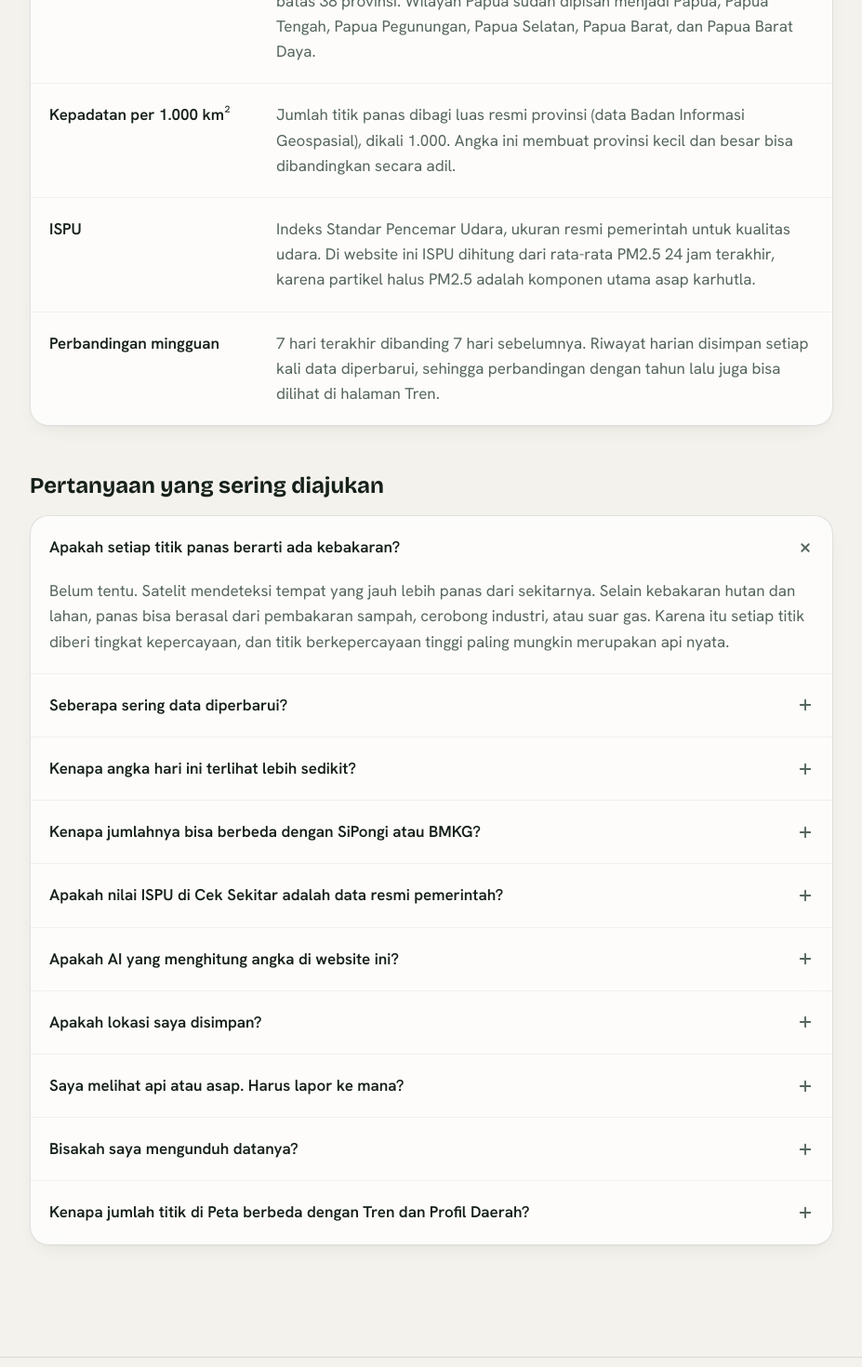
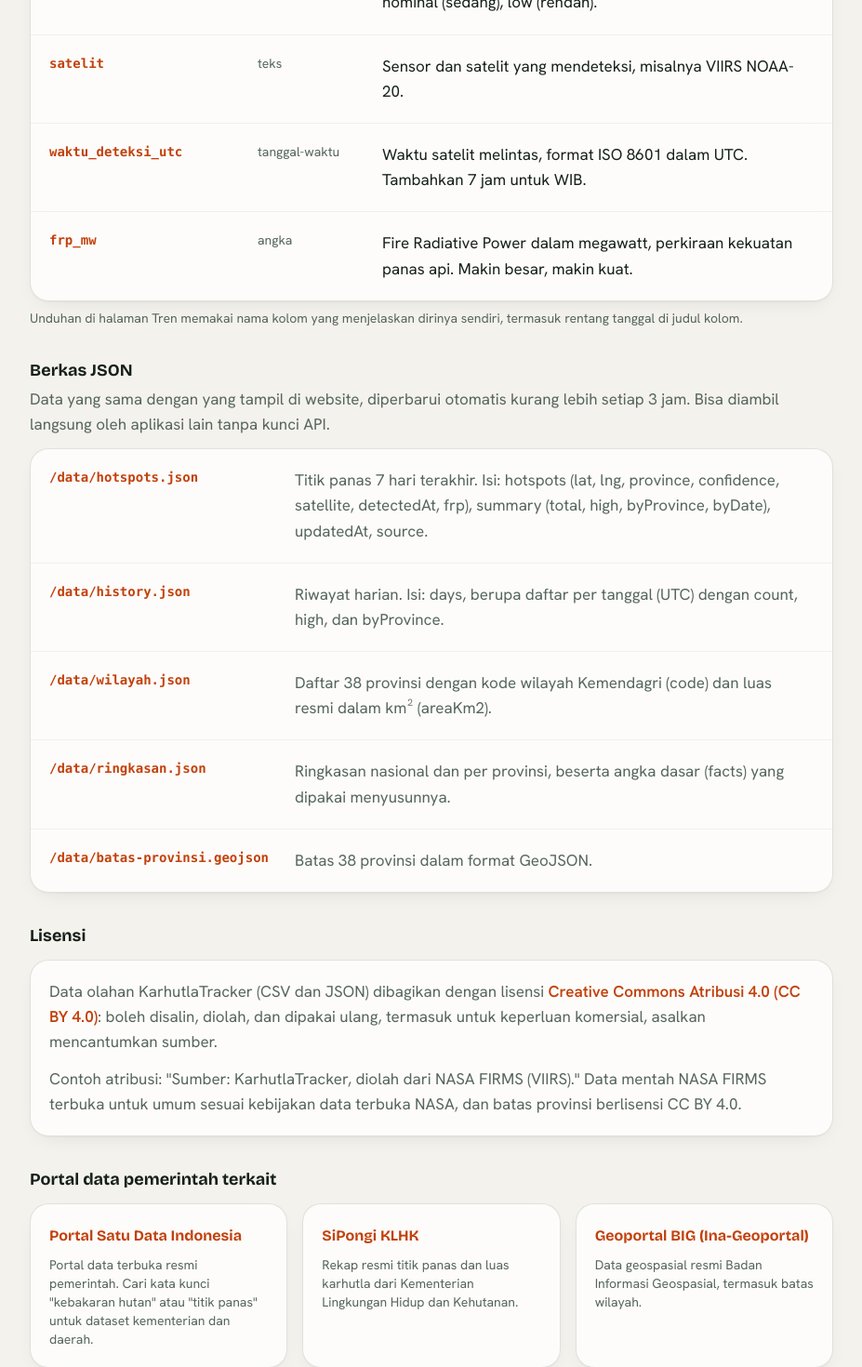
Before and after one commit to IsmailYanuar/karhutla-ops, a Vue app in the folder frontend/: page /tentang-data in a window 1280 px wide. Shown: the part 1620-3090 px from the top of the page at 93% size, without its empty margins (176-1103 px from the left). Built offline with nearby package versions, Linux system fonts and the light colour scheme.

Commit message:
Tentang Data: kamus data CSV, daftar berkas JSON, lisensi CC BY 4.0, tautan portal data pemerintah

```diff
--- a/frontend/src/pages/About.vue
+++ b/frontend/src/pages/About.vue
@@ -28,10 +28,34 @@ const faqs = [
   { q: 'Apakah AI yang menghitung angka di website ini?', a: 'Tidak. Semua angka dihitung oleh sistem dari data satelit dan luas resmi provinsi. AI (Google Gemini) hanya menyusun kalimat ringkasan dari angka yang sudah jadi. Jika AI gagal, ringkasan disusun otomatis dengan templat.' },
   { q: 'Apakah lokasi saya disimpan?', a: 'Tidak. KarhutlaTracker tidak menyimpan lokasi Anda. Koordinat hanya dikirim ke Open-Meteo untuk mengambil kualitas udara dan ke OpenStreetMap untuk mencari nama tempat.' },
   { q: 'Saya melihat api atau asap. Harus lapor ke mana?', a: 'Utamakan keselamatan dan jauhi api. Hubungi 112 (darurat) atau 113 (pemadam kebakaran). Untuk aduan ke pemerintah, gunakan SP4N-LAPOR!. Panduan lengkapnya ada di halaman Siaga Asap.' },
-  { q: 'Bisakah saya mengunduh datanya?', a: 'Bisa. Halaman Peta menyediakan unduhan CSV titik panas sesuai filter provinsi dan tingkat kepercayaan, dan halaman Tren menyediakan unduhan data harian serta tabel 38 provinsi.' },
+  { q: 'Bisakah saya mengunduh datanya?', a: 'Bisa. Halaman Peta menyediakan unduhan CSV titik panas sesuai filter provinsi dan tingkat kepercayaan, dan halaman Tren menyediakan unduhan data harian serta tabel 38 provinsi. Penjelasan kolom, berkas JSON, dan lisensinya ada di bagian Data terbuka di halaman ini.' },
   { q: 'Kenapa jumlah titik di Peta berbeda dengan Tren dan Profil Daerah?', a: 'Peta menampilkan deteksi langsung 7 hari terakhir sampai saat ini, termasuk hari ini yang datanya belum lengkap. Tren dan Profil Daerah memakai 7 hari yang sudah lengkap (sampai kemarin lusa) supaya perbandingan antarminggu adil. Karena rentangnya berbeda, angkanya bisa selisih sedikit.' },
 ]
 const openFaq = ref(0)
+
+const columns = [
+  { col: 'latitude', type: 'angka', text: 'Lintang titik panas, derajat desimal (WGS84).' },
+  { col: 'longitude', type: 'angka', text: 'Bujur titik panas, derajat desimal (WGS84).' },
+  { col: 'provinsi', type: 'teks', text: 'Nama provinsi hasil pencocokan koordinat dengan batas 38 provinsi.' },
+  { col: 'kepercayaan', type: 'teks', text: 'Tingkat kepercayaan deteksi dari NASA FIRMS: high (tinggi), nominal (sedang), low (rendah).' },
+  { col: 'satelit', type: 'teks', text: 'Sensor dan satelit yang mendeteksi, misalnya VIIRS NOAA-20.' },
+  { col: 'waktu_deteksi_utc', type: 'tanggal-waktu', text: 'Waktu satelit melintas, format ISO 8601 dalam UTC. Tambahkan 7 jam untuk WIB.' },
+  { col: 'frp_mw', type: 'angka', text: 'Fire Radiative Power dalam megawatt, perkiraan kekuatan panas api. Makin besar, makin kuat.' },
+]
+
+const files = [
+  { path: '/data/hotspots.json', text: 'Titik panas 7 hari terakhir. Isi: hotspots (lat, lng, province, confidence, satellite, detectedAt, frp), summary (total, high, byProvince, byDate), updatedAt, source.' },
+  { path: '/data/history.json', text: 'Riwayat harian. Isi: days, berupa daftar per tanggal (UTC) dengan count, high, dan byProvince.' },
+  { path: '/data/wilayah.json', text: 'Daftar 38 provinsi dengan kode wilayah Kemendagri (code) dan luas resmi dalam km² (areaKm2).' },
+  { path: '/data/ringkasan.json', text: 'Ringkasan nasional dan per provinsi, beserta angka dasar (facts) yang dipakai menyusunnya.' },
+  { path: '/data/batas-provinsi.geojson', text: 'Batas 38 provinsi dalam format GeoJSON.' },
+]
+
+const portals = [
+  { name: 'Portal Satu Data Indonesia', url: 'https://data.go.id/', text: 'Portal data terbuka resmi pemerintah. Cari kata kunci "kebakaran hutan" atau "titik panas" untuk dataset kementerian dan daerah.' },
+  { name: 'SiPongi KLHK', url: 'https://sipongi.menlhk.go.id/', text: 'Rekap resmi titik panas dan luas karhutla dari Kementerian Lingkungan Hidup dan Kehutanan.' },
+  { name: 'Geoportal BIG (Ina-Geoportal)', url: 'https://tanahair.indonesia.go.id/', text: 'Data geospasial resmi Badan Informasi Geospasial, termasuk batas wilayah.' },
+]
 </script>
 
 <template>
@@ -44,6 +68,42 @@ const openFaq = ref(0)
       <li v-for="s in sources" :key="s.name" class="glass p-5">
         <a :href="s.url" target="_blank" rel="noopener" class="font-display text-lg font-bold text-flare hover:underline">{{ s.name }}</a>
         <p class="mt-2 text-mist">{{ s.text }}</p>
+      </li>
+    </ul>
+
+    <h2 id="data-terbuka" class="mt-12 scroll-mt-24 font-display text-2xl font-bold">Data terbuka: kamus, berkas, dan lisensi</h2>
+    <p class="mt-2 text-mist">Semua data olahan KarhutlaTracker boleh diunduh dan dipakai ulang.</p>
+
+    <h3 class="mt-6 font-display text-lg font-bold">Kamus data unduhan CSV titik panas</h3>
+    <dl class="glass mt-3 divide-y divide-veil/5">
+      <div v-for="c in columns" :key="c.col" class="grid gap-1 p-5 md:grid-cols-[200px_110px_1fr] md:gap-6">
+        <dt class="font-mono text-sm font-semibold text-flare">{{ c.col }}</dt>
+        <dd class="text-sm text-mist">{{ c.type }}</dd>
+        <dd>{{ c.text }}</dd>
+      </div>
+    </dl>
+    <p class="mt-2 text-sm text-mist">Unduhan di halaman Tren memakai nama kolom yang menjelaskan dirinya sendiri, termasuk rentang tanggal di judul kolom.</p>
+
+    <h3 class="mt-8 font-display text-lg font-bold">Berkas JSON</h3>
+    <p class="mt-1 text-mist">Data yang sama dengan yang tampil di website, diperbarui otomatis kurang lebih setiap 3 jam. Bisa diambil langsung oleh aplikasi lain tanpa kunci API.</p>
+    <ul class="glass mt-3 divide-y divide-veil/5">
+      <li v-for="f in files" :key="f.path" class="grid gap-1 p-5 md:grid-cols-[240px_1fr] md:gap-6">
+        <a :href="f.path" target="_blank" rel="noopener" class="font-mono text-sm font-semibold text-flare hover:underline">{{ f.path }}</a>
+        <p class="text-mist">{{ f.text }}</p>
+      </li>
+    </ul>
+
+    <h3 class="mt-8 font-display text-lg font-bold">Lisensi</h3>
+    <div class="glass mt-3 p-5 text-mist">
+      <p>Data olahan KarhutlaTracker (CSV dan JSON) dibagikan dengan lisensi <a href="https://creativecommons.org/licenses/by/4.0/deed.id" target="_blank" rel="noopener" class="font-semibold text-flare hover:underline">Creative Commons Atribusi 4.0 (CC BY 4.0)</a>: boleh disalin, diolah, dan dipakai ulang, termasuk untuk keperluan komersial, asalkan mencantumkan sumber.</p>
+      <p class="mt-3">Contoh atribusi: "Sumber: KarhutlaTracker, diolah dari NASA FIRMS (VIIRS)." Data mentah NASA FIRMS terbuka untuk umum sesuai kebijakan data terbuka NASA, dan batas provinsi berlisensi CC BY 4.0.</p>
+    </div>
+
+    <h3 class="mt-8 font-display text-lg font-bold">Portal data pemerintah terkait</h3>
+    <ul class="mt-3 grid gap-4 md:grid-cols-3">
+      <li v-for="p in portals" :key="p.name" class="glass p-5">
+        <a :href="p.url" target="_blank" rel="noopener" class="font-display text-base font-bold text-flare hover:underline">{{ p.name }}</a>
+        <p class="mt-2 text-sm text-mist">{{ p.text }}</p>
       </li>
     </ul>
 
```
